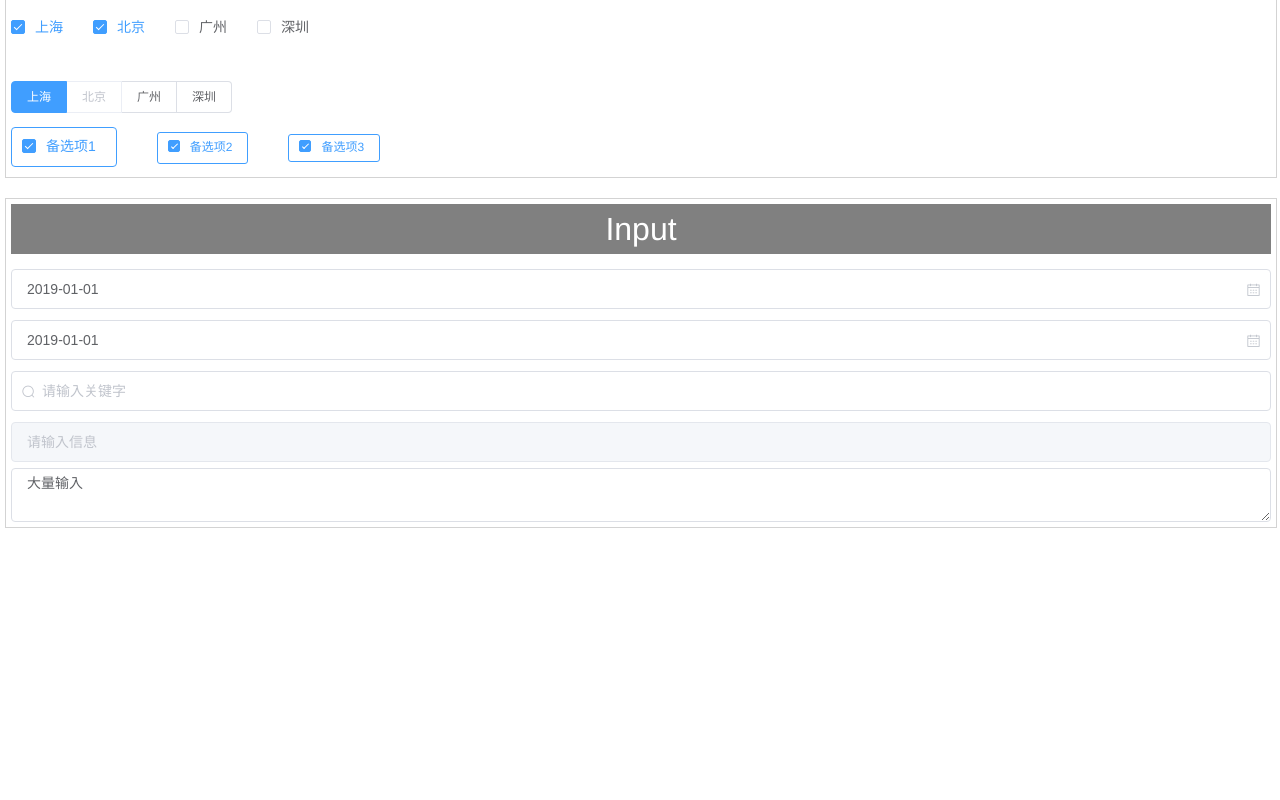
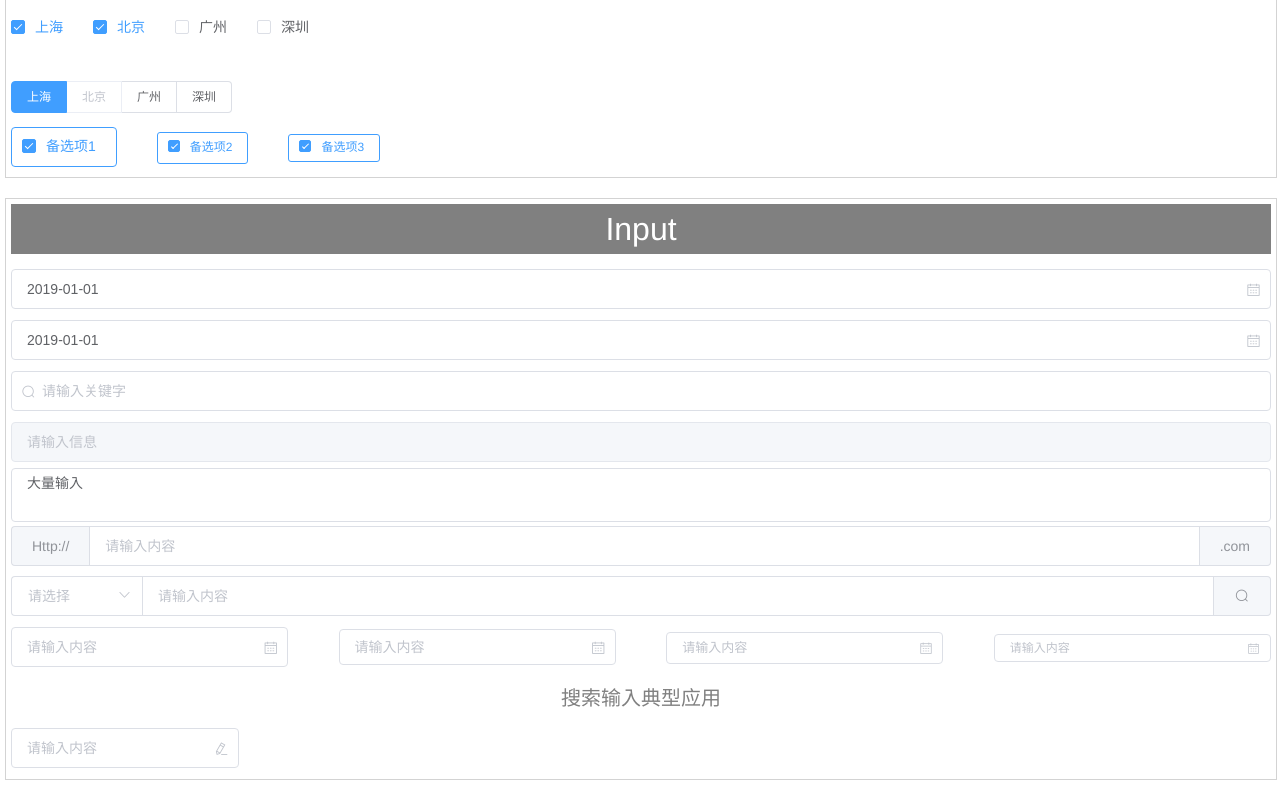
Before and after one commit to guojs-github/element-ex, a Vue app: page /#/ in a window 1280 px wide. Shown: the part 2809-3609 px from the top of the page. Before the commit the page ends 3357 px from the top, so only its background shows below. Built offline with nearby package versions, Linux system fonts and the light colour scheme.

Commit message:
20190110 Input

```diff
--- a/index.html
+++ b/index.html
@@ -4,6 +4,8 @@
     <meta charset="utf-8">
     <meta name="viewport" content="width=device-width,initial-scale=1.0">
     <title>element-ex</title>
+
+	<link rel='stylesheet' type='text/css' href='./static/css/index.css'/>
   </head>
   <body>
     <div id="app"></div>
--- a/src/components/Input/Input.less
+++ b/src/components/Input/Input.less
@@ -8,5 +8,23 @@
 		min-height: 50px;
 		line-height: 50px;
 
+		.el-input .el-select {
+			width: 130px;
+		}
+
+		&.size {
+			display: flex;
+			flex-flow: row;
+			justify-content: space-between;
+			align-items: center;
+
+			& > .input-item {
+				width: 22%;
+			}
+		}
 	}
 }
+
+.addr {
+	color: lightgray;
+}
--- a/src/components/Input/Input.vue
+++ b/src/components/Input/Input.vue
@@ -4,18 +4,75 @@
 
 		<div class='row'>
 			<el-input v-model="input1" placeholder="请选择日期" suffix-icon="el-icon-date" clearable/>
+
 			<el-input v-model="input1" placeholder="请选择日期" suffix-icon="el-icon-date" clearable/>
+
 			<el-input v-model="input2" placeholder="请输入关键字" clearable>
 				<i slot='prefix' class='el-input__icon el-icon-search'/>
 			</el-input>
+
 			<el-input v-model="input3" placeholder="请输入信息" :disabled='true'/>
+
 			<el-input
 				type="textarea"
 				:autosize="{ minRows: 2, maxRows: 4}"
 				placeholder="请输入内容"
-				v-model="textarea">
+				v-model="textarea"
+				resize='none' >
 			</el-input>
+
+			<el-input placeholder="请输入内容" v-model="input4">
+				<template slot="prepend">Http://</template>
+				<template slot="append">.com</template>
+			</el-input>
+
+			<el-input placeholder="请输入内容" v-model="input5" class="input-with-select">
+				<el-select v-model="select" slot="prepend" placeholder="请选择">
+					<el-option label="餐厅名" value="1"></el-option>
+					<el-option label="订单号" value="2"></el-option>
+					<el-option label="用户电话" value="3"></el-option>
+				</el-select>
+				<el-button slot="append" icon="el-icon-search"></el-button>
+			</el-input>
+
 		</div>
+
+		<div class='row size'>
+			<div class='input-item'>
+				<el-input placeholder="请输入内容" suffix-icon="el-icon-date" v-model="input6" width='100px'>
+				</el-input>
+			</div>
+			<div class='input-item'>
+				<el-input size="medium" placeholder="请输入内容" suffix-icon="el-icon-date" v-model="input7">
+				</el-input>
+			</div>
+			<div class='input-item'>
+				<el-input size="small" placeholder="请输入内容" suffix-icon="el-icon-date" v-model="input8">
+				</el-input>
+			</div>
+			<div class='input-item'>
+				<el-input size='mini' placeholder="请输入内容" suffix-icon="el-icon-date" v-model="input9">
+				</el-input>
+			</div>
+		</div>
+
+		<div class='hint'>搜索输入典型应用</div>
+
+		<div class='row search'>
+			<el-autocomplete
+				popper-class="my-autocomplete"
+				v-model="state"
+				:fetch-suggestions="filt"
+				placeholder="请输入内容"
+				@select="onSelect">
+				<i class="el-icon-edit el-input__icon" slot="suffix" @click="onClickIcon"></i>
+				<template slot-scope="{ item }">
+					<div class="name">{{ item.value }}</div>
+					<span class="addr">{{ item.address }}</span>
+				</template>
+			</el-autocomplete>
+		</div>
+
 	</div>
 </template>
 
@@ -28,12 +85,104 @@
 				input1: '2019-01-01',
 				input2: '',
 				input3: '',
-				textarea: '大量输入'
+				textarea: '大量输入',
+				input4: '',
+				select: '',
+				input5: '',
+				input6: '',
+				input7: '',
+				input8: '',
+				input9: '',
+				state: '',
+				restaurants: []
 			}
 		},
 
+		mounted () {
+			console.log('Input mounted.')
+
+			this.restaurants = this.query()
+		},
+
 		methods: {
+			onSelect (e) {
+				console.log('On select search input box')
+			},
+
+			onClickIcon (e) {
+				console.log('On click icon of search input box')
+			},
+
 			/*****************************/
+			query () {
+				console.log('query all data')
+
+				return [
+					{ 'value': '三全鲜食（北新泾店）', 'address': '长宁区新渔路144号' },
+					{ 'value': 'Hot honey 首尔炸鸡（仙霞路）', 'address': '上海市长宁区淞虹路661号' },
+					{ 'value': '新旺角茶餐厅', 'address': '上海市普陀区真北路988号创邑金沙谷6号楼113' },
+					{ 'value': '泷千家(天山西路店)', 'address': '天山西路438号' },
+					{ 'value': '胖仙女纸杯蛋糕（上海凌空店）', 'address': '上海市长宁区金钟路968号1幢18号楼一层商铺18-101' },
+					{ 'value': '贡茶', 'address': '上海市长宁区金钟路633号' },
+					{ 'value': '豪大大香鸡排超级奶爸', 'address': '上海市嘉定区曹安公路曹安路1685号' },
+					{ 'value': '茶芝兰（奶茶，手抓饼）', 'address': '上海市普陀区同普路1435号' },
+					{ 'value': '十二泷町', 'address': '上海市北翟路1444弄81号B幢-107' },
+					{ 'value': '星移浓缩咖啡', 'address': '上海市嘉定区新郁路817号' },
+					{ 'value': '阿姨奶茶/豪大大', 'address': '嘉定区曹安路1611号' },
+					{ 'value': '新麦甜四季甜品炸鸡', 'address': '嘉定区曹安公路2383弄55号' },
+					{ 'value': 'Monica摩托主题咖啡店', 'address': '嘉定区江桥镇曹安公路2409号1F，2383弄62号1F' },
+					{ 'value': '浮生若茶（凌空soho店）', 'address': '上海长宁区金钟路968号9号楼地下一层' },
+					{ 'value': 'NONO JUICE  鲜榨果汁', 'address': '上海市长宁区天山西路119号' },
+					{ 'value': 'CoCo都可(北新泾店）', 'address': '上海市长宁区仙霞西路' },
+					{ 'value': '快乐柠檬（神州智慧店）', 'address': '上海市长宁区天山西路567号1层R117号店铺' },
+					{ 'value': 'Merci Paul cafe', 'address': '上海市普陀区光复西路丹巴路28弄6号楼819' },
+					{ 'value': '猫山王（西郊百联店）', 'address': '上海市长宁区仙霞西路88号第一层G05-F01-1-306' },
+					{ 'value': '枪会山', 'address': '上海市普陀区棕榈路' },
+					{ 'value': '纵食', 'address': '元丰天山花园(东门) 双流路267号' },
+					{ 'value': '钱记', 'address': '上海市长宁区天山西路' },
+					{ 'value': '壹杯加', 'address': '上海市长宁区通协路' },
+					{ 'value': '唦哇嘀咖', 'address': '上海市长宁区新泾镇金钟路999号2幢（B幢）第01层第1-02A单元' },
+					{ 'value': '爱茜茜里(西郊百联)', 'address': '长宁区仙霞西路88号1305室' },
+					{ 'value': '爱茜茜里(近铁广场)', 'address': '上海市普陀区真北路818号近铁城市广场北区地下二楼N-B2-O2-C商铺' },
+					{ 'value': '鲜果榨汁（金沙江路和美广店）', 'address': '普陀区金沙江路2239号金沙和美广场B1-10-6' },
+					{ 'value': '开心丽果（缤谷店）', 'address': '上海市长宁区威宁路天山路341号' },
+					{ 'value': '超级鸡车（丰庄路店）', 'address': '上海市嘉定区丰庄路240号' },
+					{ 'value': '妙生活果园（北新泾店）', 'address': '长宁区新渔路144号' },
+					{ 'value': '香宜度麻辣香锅', 'address': '长宁区淞虹路148号' },
+					{ 'value': '凡仔汉堡（老真北路店）', 'address': '上海市普陀区老真北路160号' },
+					{ 'value': '港式小铺', 'address': '上海市长宁区金钟路968号15楼15-105室' },
+					{ 'value': '蜀香源麻辣香锅（剑河路店）', 'address': '剑河路443-1' },
+					{ 'value': '北京饺子馆', 'address': '长宁区北新泾街道天山西路490-1号' },
+					{ 'value': '饭典*新简餐（凌空SOHO店）', 'address': '上海市长宁区金钟路968号9号楼地下一层9-83室' },
+					{ 'value': '焦耳·川式快餐（金钟路店）', 'address': '上海市金钟路633号地下一层甲部' },
+					{ 'value': '动力鸡车', 'address': '长宁区仙霞西路299弄3号101B' },
+					{ 'value': '浏阳蒸菜', 'address': '天山西路430号' },
+					{ 'value': '四海游龙（天山西路店）', 'address': '上海市长宁区天山西路' },
+					{ 'value': '樱花食堂（凌空店）', 'address': '上海市长宁区金钟路968号15楼15-105室' },
+					{ 'value': '壹分米客家传统调制米粉(天山店)', 'address': '天山西路428号' },
+					{ 'value': '福荣祥烧腊（平溪路店）', 'address': '上海市长宁区协和路福泉路255弄57-73号' },
+					{ 'value': '速记黄焖鸡米饭', 'address': '上海市长宁区北新泾街道金钟路180号1层01号摊位' },
+					{ 'value': '红辣椒麻辣烫', 'address': '上海市长宁区天山西路492号' },
+					{ 'value': '(小杨生煎)西郊百联餐厅', 'address': '长宁区仙霞西路88号百联2楼' },
+					{ 'value': '阳阳麻辣烫', 'address': '天山西路389号' },
+					{ 'value': '南拳妈妈龙虾盖浇饭', 'address': '普陀区金沙江路1699号鑫乐惠美食广场A13' }
+				]
+			},
+
+			filt (queryString, cb) {
+				let restaurants = this.restaurants
+				let results = queryString ? restaurants.filter(this.createFilter(queryString)) : restaurants
+
+				// 调用 callback 返回建议列表的数据
+				cb(results)
+			},
+
+			createFilter (queryString) {
+				return (restaurant) => {
+					return (restaurant.value.toLowerCase().indexOf(queryString.toLowerCase()) >= 0)
+				}
+			}
+
 		}
 	}
 </script>
--- /dev/null
+++ b/static/css/index.css
@@ -0,0 +1,7 @@
+/*
+	index styles
+*/
+
+.test-item.input > .row .input-with-select > .el-input-group__prepend {
+    background-color: white;
+  }
```
